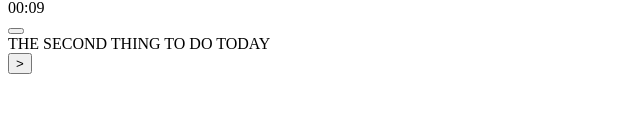
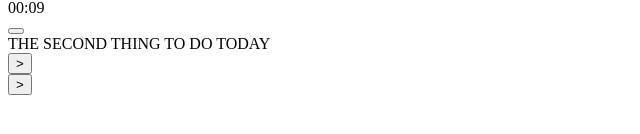
Before and after one commit to imjerry1995/react-pomodoro, a React app: page / in a window 1280 px wide. Shown: the part 170-304 px from the top of the page, without its empty margins (0-640 px from the left). Built offline with nearby package versions, Linux system fonts and the light colour scheme.

Commit message:
add PlayButton

```diff
--- a/src/App.js
+++ b/src/App.js
@@ -1,6 +1,7 @@
 import React, {Component} from 'react'
 import CreateTodo from './CreateTodo'
 import TodoList from './TodoList'
+import PlayButton from './PlayButton'
 
 class App extends Component {
   constructor(props){
@@ -30,7 +31,8 @@ class App extends Component {
     }];
     this.state = {
       todos: todos,
-      todoText: '' //input 綁定
+      todoText: '', //input 綁定
+      nowTask: '' //記錄目前正在倒數的任務
     }
     this.handleSubmit = this.handleSubmit.bind(this)
     this.handleChange = this.handleChange.bind(this)
@@ -95,7 +97,7 @@ class App extends Component {
 
     const countDown = setInterval(() => {
       maxTime--
-      const newTodos = todos.map(item => { //之後想想是否可以更精簡
+      const newTodos = todos.map(item => {
         if (item !== todoSelect) {
           return {
             ...item,
@@ -125,7 +127,8 @@ class App extends Component {
         }
       })
       this.setState({
-        todos: newTodos
+        todos: newTodos,
+        nowTask: todoSelect
       })
       maxTime <= 0 && clearInterval(countDown)
     }, 1000)
@@ -133,7 +136,8 @@ class App extends Component {
     if (!todoSelect.isPause){
       this.stopCountDown() //停掉， state 已經在最新
       this.setState({
-        todos: todos
+        todos: todos,
+        nowTask: todoSelect
       })
     }
   }
@@ -147,12 +151,13 @@ class App extends Component {
   }
 
   render(){
-    const {todos, todoText} = this.state
+    const {todos, todoText, nowTask} = this.state
     //console.log(todos)
     return (
       <div>
         <CreateTodo value={todoText} handleChange={this.handleChange} handleSubmit={this.handleSubmit} />
         <TodoList todos={todos} handleDelete={this.handleDelete} handlePlay={this.handlePlay} />
+        <PlayButton todo={nowTask}  handlePlay={this.handlePlay}/>
       </div>
     )
   }
--- /dev/null
+++ b/src/PlayButton.js
@@ -0,0 +1,23 @@
+import React, {Component} from 'react'
+
+class PlayButton extends Component{
+  constructor(props){
+    super(props)
+
+    this.play = this.play.bind(this)
+  }
+
+  play(){
+    const {todo, handlePlay} = this.props
+    handlePlay(todo.id)
+  }
+
+  render(){
+    const {isPause} = this.props.todo
+    return(
+      <button onClick={this.play}>{isPause ? '||':'>'}</button>
+    )
+  }
+}
+
+export default PlayButton
--- a/src/Todo.js
+++ b/src/Todo.js
@@ -1,11 +1,11 @@
 import React, {Component} from 'react'
+import PlayButton from './PlayButton'
 
 class Todo extends Component{
   constructor(props){
     super(props)
 
     this.delete = this.delete.bind(this)
-    this.play = this.play.bind(this)
   }
 
   delete(){
@@ -13,13 +13,9 @@ class Todo extends Component{
     handleDelete(todo.id)
   }
 
-  play(){
-    const {todo, handlePlay} = this.props
-    handlePlay(todo.id)
-  }
-
   render(){
     const {id, text, isChecked, isActivated, isPause, amounts, time} = this.props.todo
+    const {todo, handlePlay} = this.props
     let list = []
     for(let i=0;i<amounts;i++){
       list.push(``)
@@ -34,7 +30,7 @@ class Todo extends Component{
           })}
         </ul>}
         {isActivated && <div className="list-item__time">{time.min<10 ? '0'+time.min:time.min}:{time.sec<10 ? '0'+time.sec:time.sec}</div>}
-        {!isActivated && <button onClick={this.play}>{isPause ? '||':'>'}</button>}
+        {!isActivated && <PlayButton todo={todo} handlePlay={handlePlay}/>}
       </div>
     )
   }
--- a/src/TodoList.js
+++ b/src/TodoList.js
@@ -6,7 +6,7 @@ const TodoList = (props) =>{
   return (
     <div>
       {todos.map((item,index) => { //map 慣用寫法
-        if(!item.isChecked){
+        if(!item.isChecked){ //未完成的才顯示
           return <Todo key={index} todo={item} handleDelete={handleDelete} handlePlay={handlePlay}/>
         }
       })}
```
